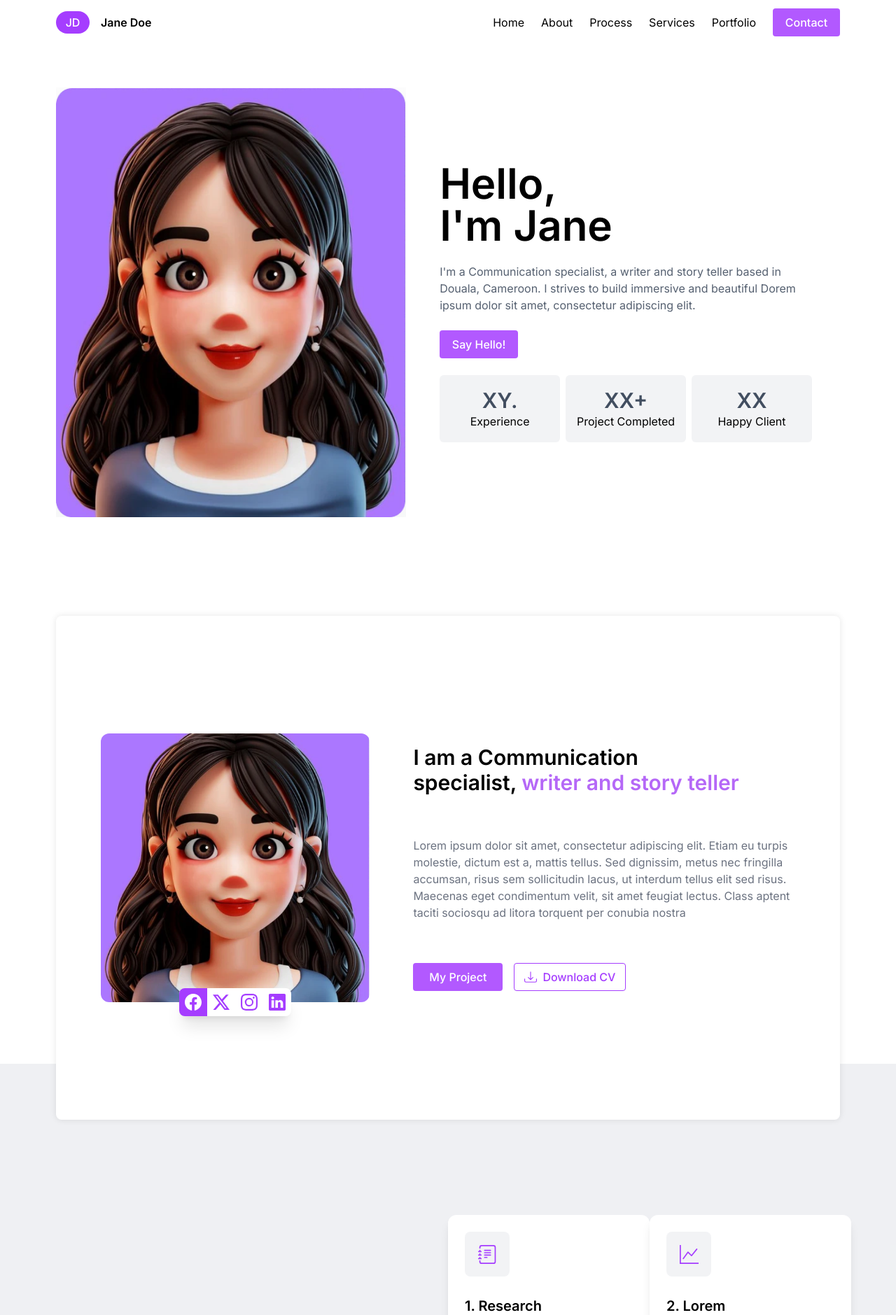
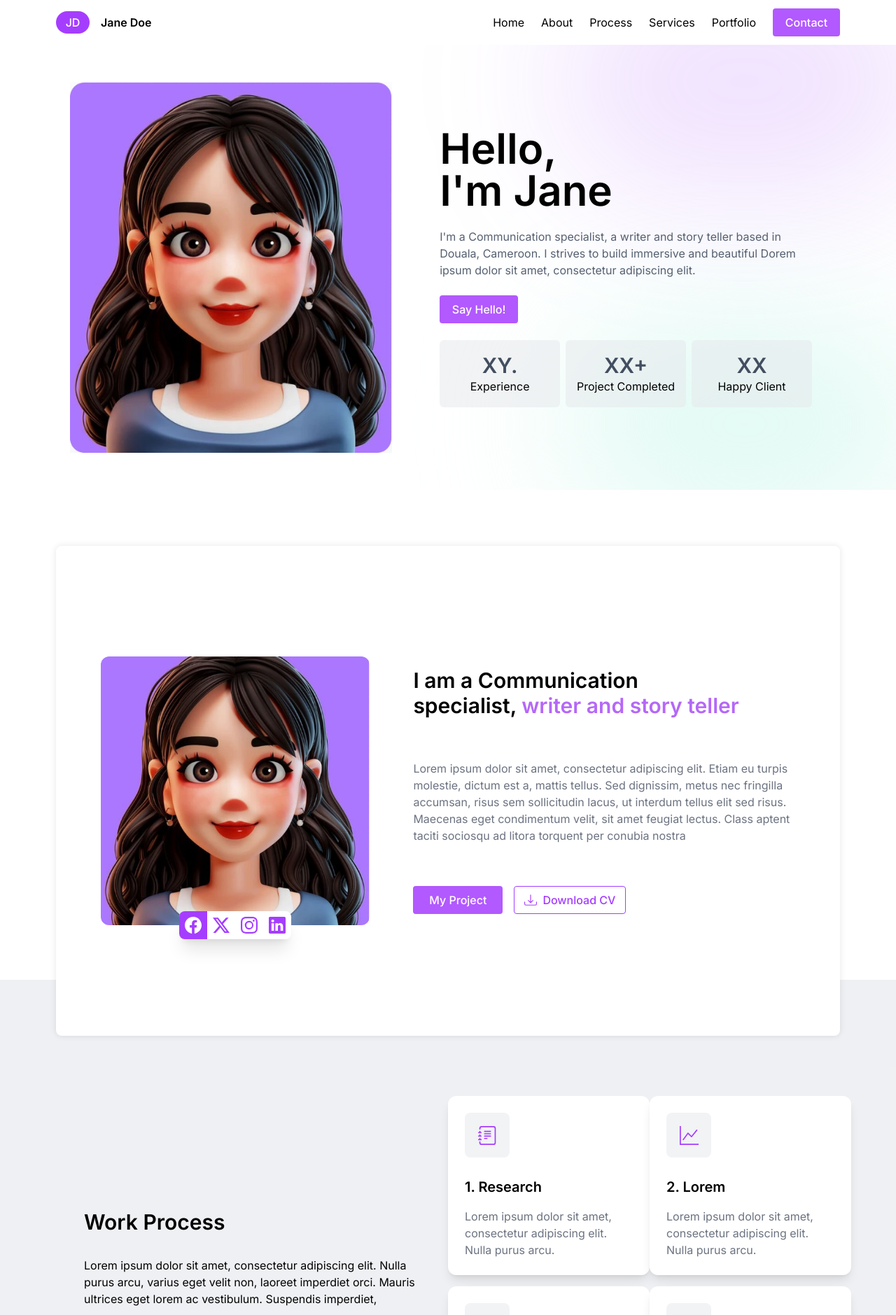
Before and after one commit to wilfriedNgassarou/communication-specialist-landing-page, a React (Vite) app: page / in a window 1280 px wide. Shown: the top 1879 px of the page at 70% size. Built offline with nearby package versions, Linux system fonts and the light colour scheme.

Commit message:
Added shadow

```diff
--- a/src/App.tsx
+++ b/src/App.tsx
@@ -11,8 +11,13 @@ import { WorkProcess } from "./components/work-process/work-process"
 
 function App() {
   return (
-    <>
-      <section className="w-full lg:h-dvh flex flex-col">
+    <section className="mx-auto max-w-[1400px] relative">
+      <div className="absolute left-0 top-0 w-full h-dvh lg:max-h-[700px] overflow-hidden">
+        <div className="absolute translate-x-10 -translate-y-10 right-0 top-0 h-80 w-80 md:w-2/5 md:h-2/5 rounded-full bg-secondary/20 shadow-2xl shadow-secondary/40 blur-[100px]"
+        />
+        <div className="absolute translate-x-10 translate-y-10 right-0 bottom-0 h-80 w-80 md:w-2/5 md:h-2/5 rounded-full bg-[#C4F5E9]/50 shadow-2xl shadow-[#C4F5E9]/40 blur-[100px]" />
+      </div>
+      <section className="w-full lg:h-dvh min-h-[500px] lg:max-h-[700px] flex flex-col relative">
         <Header />
         <Hero />
       </section>
@@ -24,7 +29,7 @@ function App() {
       <Testimonials />
       <Contact />
       <Footer />
-    </>
+    </section>
   )
 }
 
--- a/src/components/about/about.tsx
+++ b/src/components/about/about.tsx
@@ -5,7 +5,7 @@ export function About() {
   return (
     <section
       id="about"
-      className="h-auto lg:h-[90dvh] px-5 lg:px-20 relative -bottom-20"
+      className="h-auto lg:h-[90dvh] lg:min-h-[500px] lg:max-h-[700px] px-5 lg:px-20 relative -bottom-20"
     >
       <div
         style={{ boxShadow: '0px 0px 10px rgba(0, 0, 0, 0.1)' }}
--- a/src/components/contact/contact.tsx
+++ b/src/components/contact/contact.tsx
@@ -5,7 +5,7 @@ import { ContactAddressItem } from "./contact-address-item";
 
 export function Contact() {
   return (
-    <section className="px-5 lg:px-32 w-full h-auto lg:h-dvh flex items-center">
+    <section className="px-5 lg:px-32 w-full h-auto lg:h-dvh lg:min-h-[500px] lg:max-h-[700px] flex items-center">
       <section className="w-full h-full relative -bottom-14 bg-white flex flex-col gap-y-12 lg:flex-row lg:items-center rounded-lg shadow-2xl px-5 py-5 lg:py-0 lg:px-10">
         <section className="w-full lg:w-1/2 flex flex-col gap-3 pr-8">
           <h2 className="font-semibold text-2xl lg:text-3xl">Let's discuss your Project</h2>
--- a/src/components/hero/hero.tsx
+++ b/src/components/hero/hero.tsx
@@ -16,7 +16,7 @@ export function Hero() {
 
   return (
     <section className="h-auto lg:flex-grow pt-20 lg:pt-0 px-5 lg:px-20 w-full flex flex-col-reverse gap-y-12 lg:flex-row items-center gap-2">
-      <article className="w-full lg:w-[45%] h-96 md:h-4/6 lg:h-5/6 flex justify-center rounded-3xl">
+      <article className="w-full lg:w-[45%] h-96 md:h-4/6 lg:h-5/6 max-h-[600px] flex justify-center rounded-3xl">
         <img
           src="/hero.webp"
           className="h-full"
--- a/src/components/portofolios/portofolios.tsx
+++ b/src/components/portofolios/portofolios.tsx
@@ -6,8 +6,15 @@ export function Portofolios() {
   return (
     <section
       id="portofolio"
-      className="px-5 lg:px-32 py-24"
+      className="px-5 lg:px-32 py-24 relative"
     >
+      {/* gradiants  */}
+      <div className="absolute flex items-center inset-0 overflow-hidden">
+        <div className="absolute -translate-x-10 left-0 h-80 w-80 md:w-2/5 md:h-2/5 rounded-full bg-secondary/20 shadow-2xl shadow-secondary/40 blur-[100px]"
+        />
+        <div className="absolute translate-y-60 right-0 h-80 w-80 md:w-2/5 md:h-2/5 rounded-full bg-[#C4F5E9]/50 shadow-2xl shadow-[#C4F5E9]/40 blur-[100px]" />
+      </div>
+      <section className="relative">
         <h2 className="font-semibold text-3xl text-center mb-4">
           Portofolio
         </h2>
@@ -52,5 +59,6 @@ export function Portofolios() {
           ))}
         </section>
       </section>
+    </section>
   )
 }
--- a/src/components/what-i-do/what-i-do.tsx
+++ b/src/components/what-i-do/what-i-do.tsx
@@ -4,7 +4,7 @@ export function WhatIDo() {
   return (
     <section
       id="services"
-      className="h-auto lg:h-dvh w-full pt-20"
+      className="h-auto lg:h-dvh lg:min-h-[500px] lg:max-h-[700px] w-full pt-20"
     >
       <section className="px-5 lg:px-20 w-full bg-gray-100 h-full flex flex-col gap-y-14 lg:flex-row lg:items-center">
         <section className="w-full lg:w-1/2 px-0 lg:px-10 flex flex-col gap-4 pt-10 lg:pt-0">
--- a/src/components/work-process/work-process.tsx
+++ b/src/components/work-process/work-process.tsx
@@ -7,7 +7,7 @@ export function WorkProcess() {
       <div className="w-full h-20 bg-gray-200/60"></div>
       <section
         id="process"
-        className="px-5 lg:px-20 h-auto lg:h-dvh w-full flex flex-col gap-y-14 lg:flex-row lg:items-center bg-gray-200/60"
+        className="px-5 lg:px-20 h-auto lg:h-dvh lg:min-h-[500px] lg:max-h-[700px] w-full flex flex-col gap-y-14 lg:flex-row lg:items-center bg-gray-200/60"
       >
         <section className="w-full lg:w-1/2 px-0 lg:px-10 flex flex-col gap-4 pt-10 lg:pt-0">
           <h3 className="font-semibold text-3xl mb-4">Work Process</h3>
--- a/vite.config.ts
+++ b/vite.config.ts
@@ -5,6 +5,7 @@ import react from '@vitejs/plugin-react'
 export default defineConfig({
   plugins: [react()],
   server: {
-    host: '0.0.0.0'
+    host: '0.0.0.0',
+    port: 5174
   }
 })
```
Lines whose indentation alone changed are shown as unchanged.
